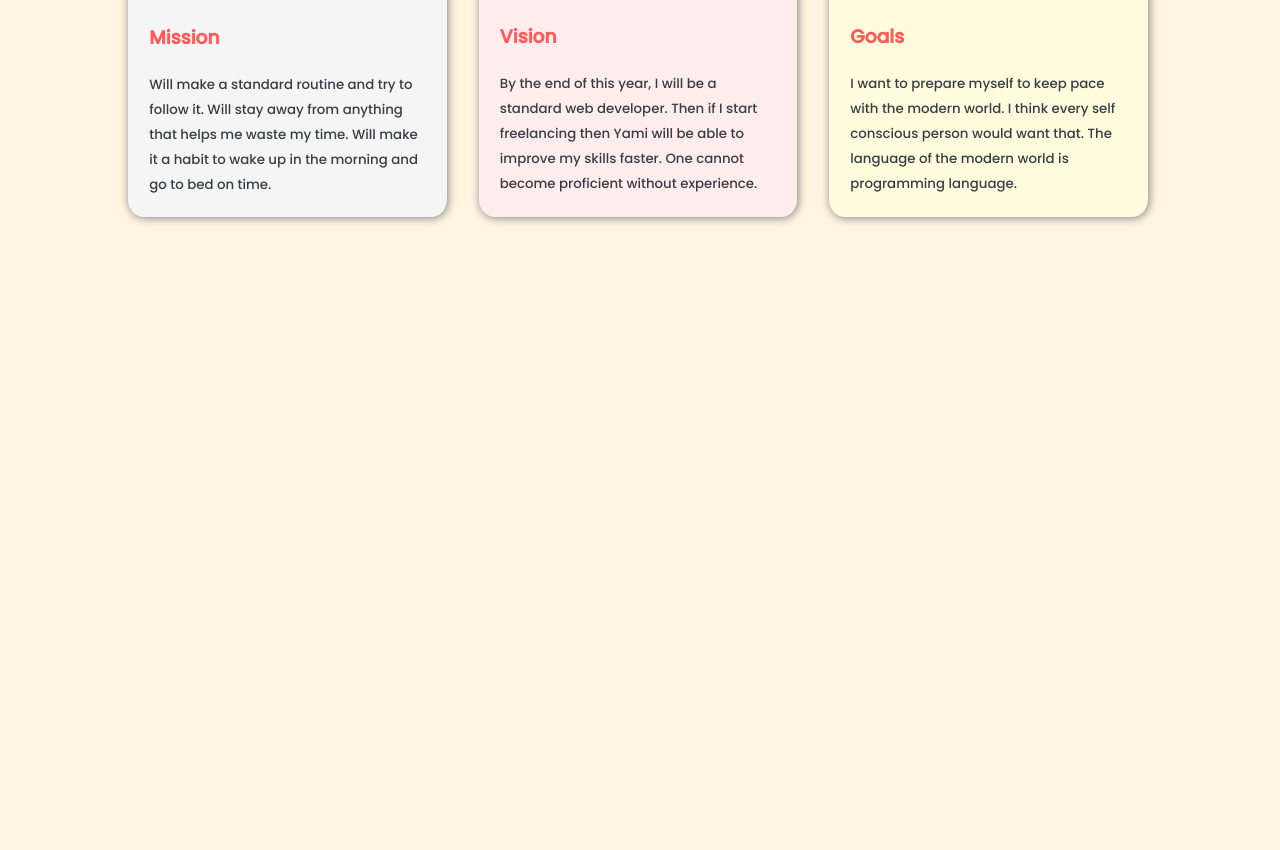
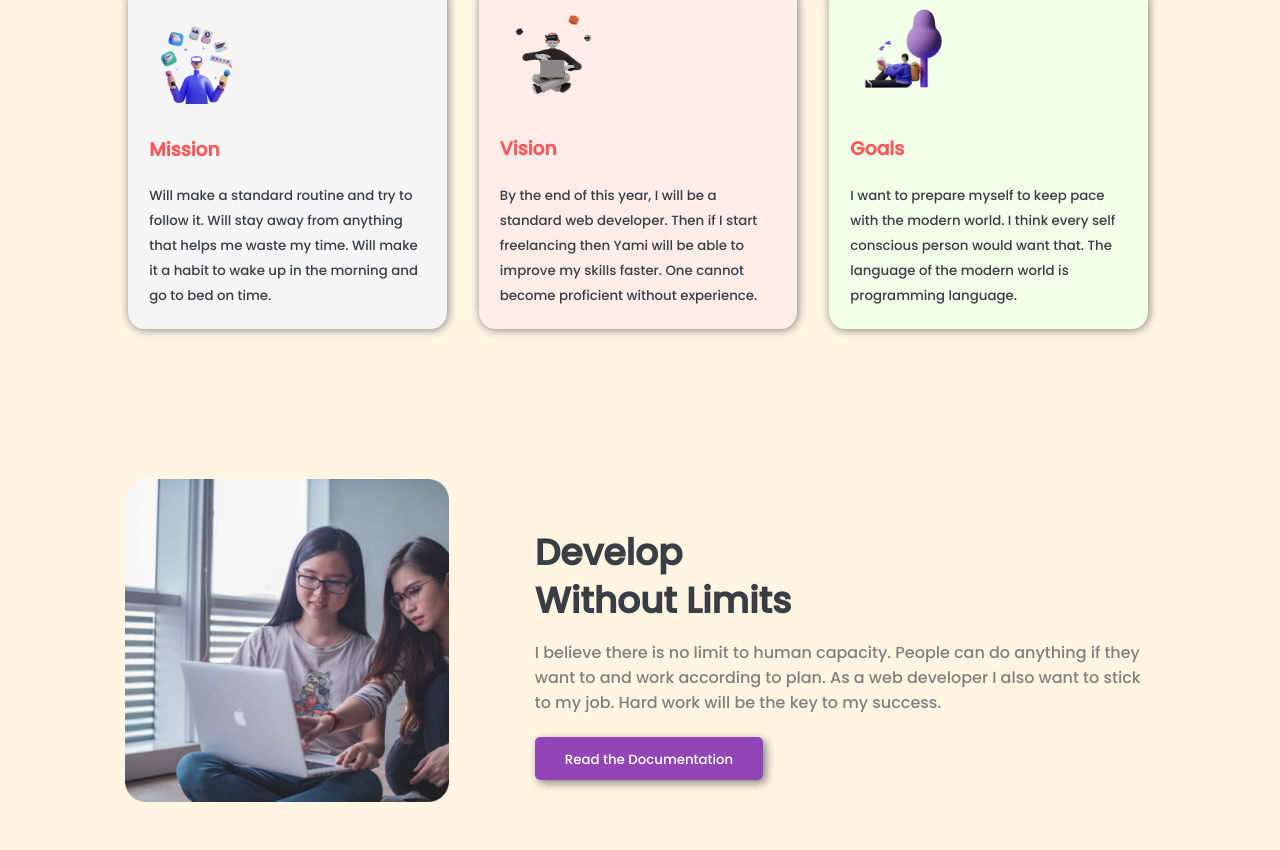
Before and after one commit to Diptooo/assignment-1-mission-2022, a plain HTML site: page index.html in a window 1280 px wide. Shown: the part 764-1614 px from the top of the page. Before the commit the page ends 1020 px from the top, so only its background shows below. Drawn offline with Linux system fonts and the light colour scheme.

Commit message:
7th commit

```diff
--- a/index.html
+++ b/index.html
@@ -52,6 +52,7 @@
 
     <h1 class="My-Mission"><span class="color-4C3F91">My Mission in </span><span class="color-FF5959">2022</span></h1>
 
+
     <div class="my-mission-2022">
         <div class="My-Mission-3-1">
             <div>
@@ -97,7 +98,32 @@
 
 
 
+    <section class="part-1">
+        <div class="div-MASTER-picture-2">
+            <img class="div-picture-2" src="images/pictures/coding.png" alt="">
+        </div>
 
+        <div class="paragraph-2">
+            <div class="div-Develop">
+                <div class="Develop">
+                    <h1 class="color-393E46">Develop</h1>
+                    <h1 class="color-393E46">Without Limits</h1>
+                </div>
+            </div>
+            <div class="div-i-dont">
+                <p class="color-grey">I believe there is no limit to human capacity. People can do anything if they want
+                    to and work according to plan. As a web developer I also want to stick to my job. Hard work will be
+                    the key to my success.</p>
+
+            </div>
+            <a target="_blank" class="Button-Explore-Now" href="https://www.youtube.com/"> <small>Read the
+                    Documentation</small>
+            </a>
+
+
+        </div>
+
+    </section>
 
 
 
--- a/style.css
+++ b/style.css
@@ -36,11 +36,16 @@ body{
 
 }
 
+.Develop{
+    font-size: 150%;
+    line-height: 75%;
+}
+
 
 .part-1{
     display: flex;
     margin-left: 7%;
-    margin-bottom: 3%;
+    margin-bottom: 150px;
 
 }
 
@@ -50,6 +55,12 @@ body{
     margin-top: 10%;
 }
 
+.paragraph-2{
+    width: 60%;
+    margin-top: 3%;
+    margin-right: 11%;
+}
+
 .div-MASTER-picture-1{
     width: 50%;
     margin-left: 10%;
@@ -57,8 +68,19 @@ body{
 
 }
 
+.div-MASTER-picture-2{
+    width: 40%;
+    margin-left: 3%;
+
+
+}
+
 .div-picture-1{
     width: 75%;
+}
+
+.div-picture-2{
+    width: 79%;
 }
 
 .Button-Explore-Now{
@@ -89,7 +111,7 @@ body{
 display: flex;
 margin-left: 10%;
 margin-right: 7%;
-margin-bottom: 3%;
+margin-bottom: 150px;
 
 
 }
@@ -110,7 +132,7 @@ margin-bottom: 3%;
     width: 26%;
     margin-right: 1.5%;
     margin-left: 1.5%;
-    background-color: #FFEDED;
+    background-color: #FEECE9;
     padding-left: 2%;
     padding-right: 2%;
     padding-top: 2%;
@@ -122,7 +144,7 @@ margin-bottom: 3%;
 .My-Mission-3-3{
     width: 26%;
     margin-left: 1.5%;
-    background-color: #FFFDDE;
+    background-color: #F2FFE9;
     padding-left: 2%;
     padding-right: 2%;
     padding-top: 2%;
```
